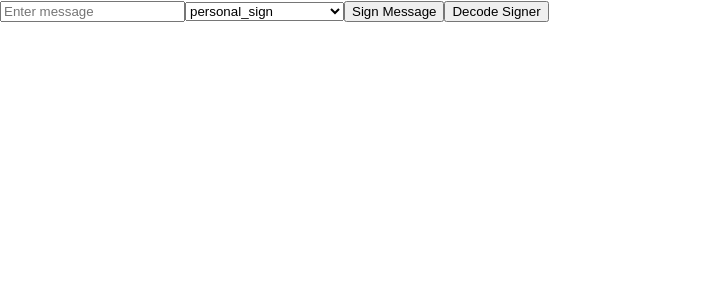
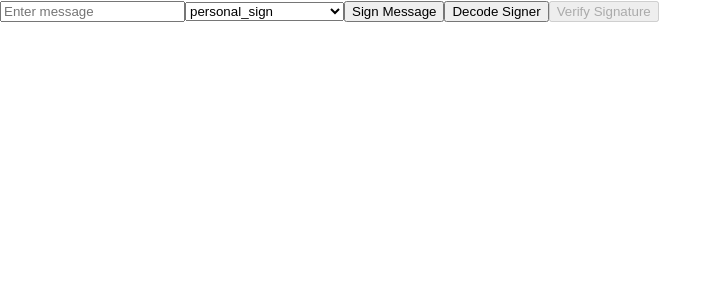
Before and after one commit to adityathakkar178/sign-frontend, a React (Create React App) app: page / in a window 1280 px wide. Shown: the top 300 px of the page, without its empty margins (0-722 px from the left). Built offline with nearby package versions, Linux system fonts and the light colour scheme.

Commit message:
verify-add

```diff
--- a/src/App.js
+++ b/src/App.js
@@ -7,6 +7,7 @@ const App = () => {
     const [signature, setSignature] = useState('');
     const [signingMethod, setSigningMethod] = useState('personal_sign');
     const [decodedSigner, setDecodedSigner] = useState('');
+    const [verificationResult, setVerificationResult] = useState('');
 
     const handleSignMessage = async () => {
         try {
@@ -78,7 +79,7 @@ const App = () => {
                                     version: '1',
                                     chainId: 11155111,
                                     verifyingContract:
-                                        '0xAC838C755E519C99BcC2AffabcDe33F5Dc8D37b1',
+                                        '0xB0Aa5182c3fD7aC374BFF2A4B840C7Bc6e019A1e',
                                 },
                                 message: {
                                     from: {
@@ -129,6 +130,52 @@ const App = () => {
         }
     };
 
+    const handleVerifySignature = async () => {
+        try {
+            if (signature && window.ethereum) {
+                const accounts = await window.ethereum.request({
+                    method: 'eth_requestAccounts',
+                });
+                const signerAddress = accounts[0];
+                const web3 = new Web3(window.ethereum);
+
+                const contractABIResponse = await axios.get(
+                    'http://localhost:3001/contract-abi'
+                );
+                console.log(contractABIResponse);
+                const contractABI = contractABIResponse.data.abi;
+                console.log(contractABI);
+                const contractAddress =
+                    '0xB0Aa5182c3fD7aC374BFF2A4B840C7Bc6e019A1e';
+
+                const contract = new web3.eth.Contract(
+                    contractABI,
+                    contractAddress
+                );
+                console.log(contract);
+                const result = await contract.methods
+                    .verifySignature(
+                        {
+                            name: 'Aditya',
+                            wallet: '0x2D4742c77824E4faFbee5720AB4Aa34bf3602da8',
+                        },
+                        {
+                            name: 'Thakkar',
+                            wallet: '0x0fF73A331A49Da82e2517Cb7Cd1f38283ad75251',
+                        },
+                        message,
+                        signature
+                    )
+                    .call();
+
+                setVerificationResult(result);
+                console.log(accounts);
+            }
+        } catch (error) {
+            console.error('Error verifying signature:', error);
+        }
+    };
+
     return (
         <div>
             <input
@@ -153,8 +200,17 @@ const App = () => {
             >
                 Decode Signer
             </button>
+            <button
+                onClick={handleVerifySignature}
+                disabled={signingMethod !== 'eth_signTypedData_v4'}
+            >
+                Verify Signature
+            </button>
             {signature && <div>Signature: {signature}</div>}
             {decodedSigner && <div>Decoded Signer: {decodedSigner}</div>}
+            {verificationResult !== '' && (
+                <div>Verification Result: {verificationResult.toString()}</div>
+            )}
         </div>
     );
 };
```
